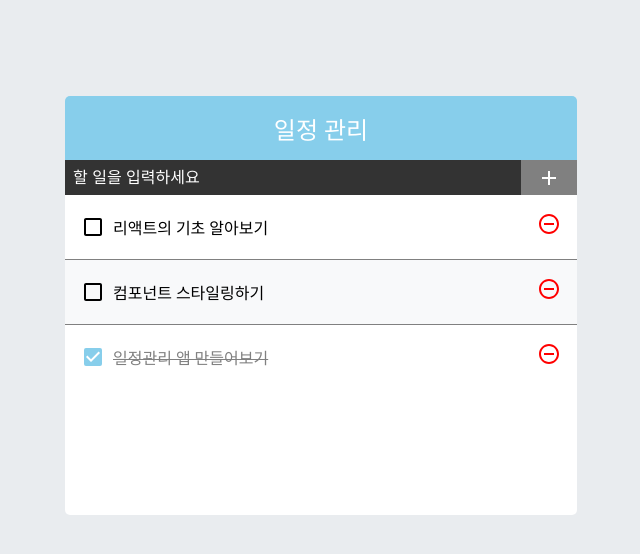
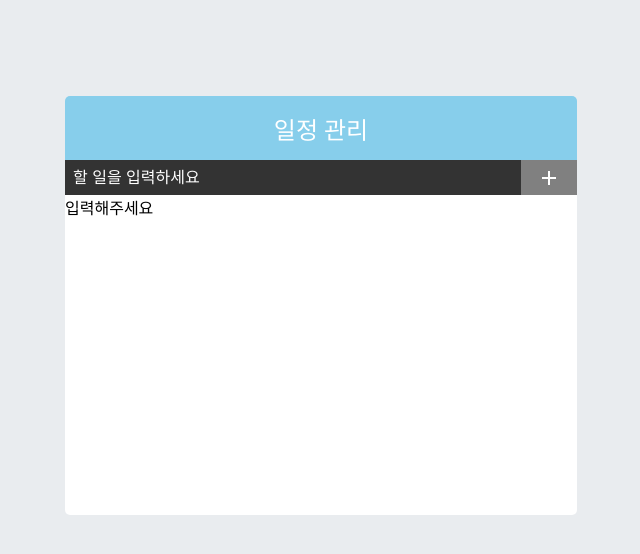
Before and after one commit to gusdas/React-Study, a React (Create React App) app in the folder practice2/todo/: page / in a window 1280 px wide. Shown: the top 554 px of the page, without its empty margins (319-959 px from the left). Built offline with nearby package versions, Linux system fonts and the light colour scheme.

Commit message:
todo 초기값 없앰

```diff
--- a/practice2/todo/src/App.js
+++ b/practice2/todo/src/App.js
@@ -7,14 +7,12 @@ import TodoList from './TodoList';
 function App() {
   const [todos, setTodos] = useState([
     {
-      text: '리액트의 기초 알아보기',
+      text: '',
       checked: false,
-      id: 1,
+      id: 0,
     },
-    { text: '컴포넌트 스타일링하기', checked: false, id: 2 },
-    { text: '일정관리 앱 만들어보기', checked: true, id: 3 },
   ]);
-  const nextId = useRef(4);
+  const nextId = useRef(1);
   const onInsert = useCallback(
     (text) => {
       const todo = [{ text, checked: false, id: nextId.current }];
@@ -27,7 +25,6 @@ function App() {
   const onDelete = useCallback(
     (id) => {
       setTodos(todos.filter((todo) => todo.id !== id));
-      console.log(id);
     },
     [todos]
   );
--- a/practice2/todo/src/TodoInsert.js
+++ b/practice2/todo/src/TodoInsert.js
@@ -14,7 +14,6 @@ const TodoInsert = ({ onInsert }) => {
       setText('');
     },
     [onInsert, text]
-    //왜 useCallbck 쓸까? 리렌더링 될때 함수가 재생성 되는걸 막기 위해인데 그러면 다 쓰면 되잖아?
   );
   return (
     <form className="insertTemplate" onSubmit={onSubmit}>
--- a/practice2/todo/src/TodoList.js
+++ b/practice2/todo/src/TodoList.js
@@ -4,7 +4,10 @@ import TodoListItem from './TodoListItem';
 const TodoList = ({ todos, onDelete, onToggle }) => {
   return (
     <div className="TodoList">
-      {todos.map((todo) => (
+      {todos.map((todo) =>
+        todo.id === 0 ? (
+          <div>입력해주세요</div>
+        ) : (
           <TodoListItem
             text={todo.text}
             checked={todo.checked}
@@ -13,7 +16,8 @@ const TodoList = ({ todos, onDelete, onToggle }) => {
             key={todo.id}
             onToggle={onToggle}
           />
-      ))}
+        )
+      )}
     </div>
   );
 };
--- a/practice2/todo/src/TodoListItem.js
+++ b/practice2/todo/src/TodoListItem.js
@@ -5,6 +5,7 @@ import {
   MdCheckBox,
   MdRemoveCircleOutline,
 } from 'react-icons/md';
+
 const TodoListItem = ({ text, checked, id, onDelete, onToggle }) => {
   return (
     <div className="listItem">
--- a/practice2/todo/src/TodoListItem.scss
+++ b/practice2/todo/src/TodoListItem.scss
@@ -5,7 +5,7 @@
   padding-bottom: 1rem;
 
   align-items: center;
-  &:nth-child(even) {
+  &:nth-child(odd) {
     background: #f8f9fa;
   }
   .checkbox {
```
Lines whose indentation alone changed are shown as unchanged.
